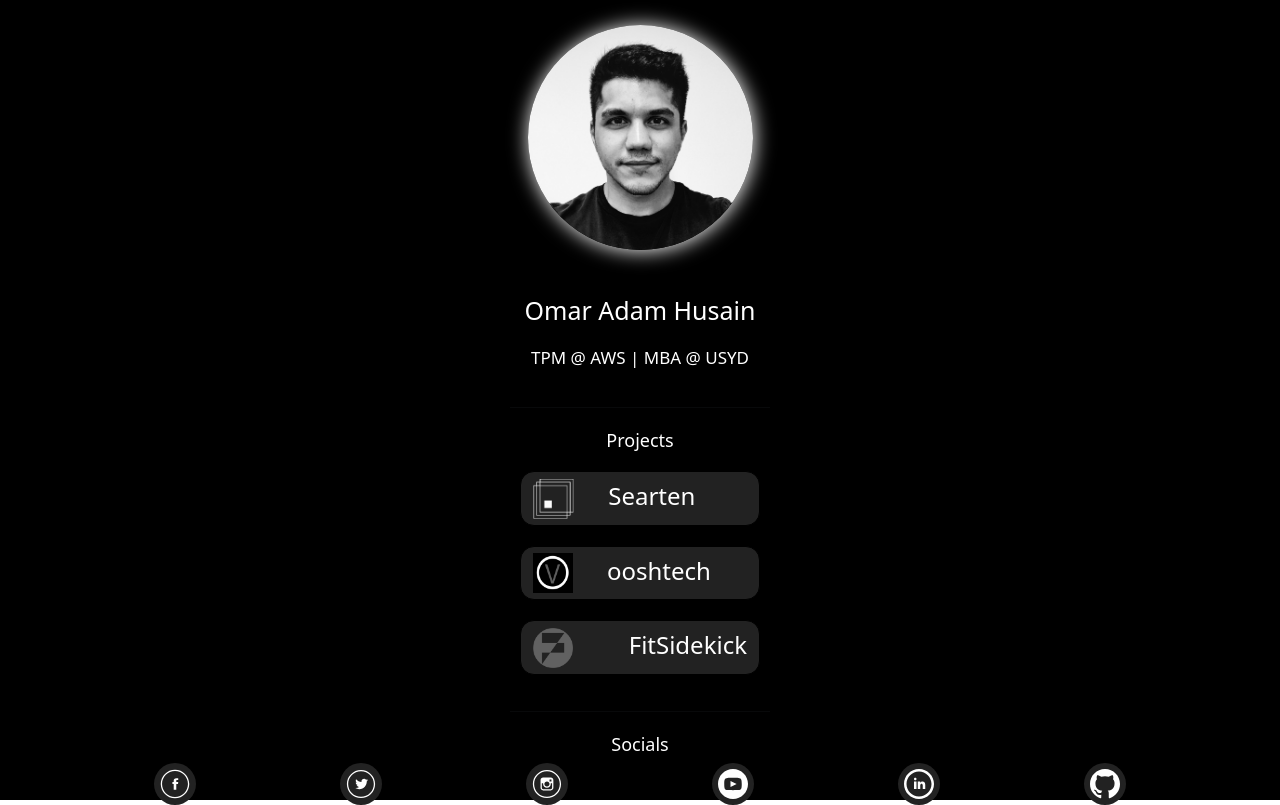
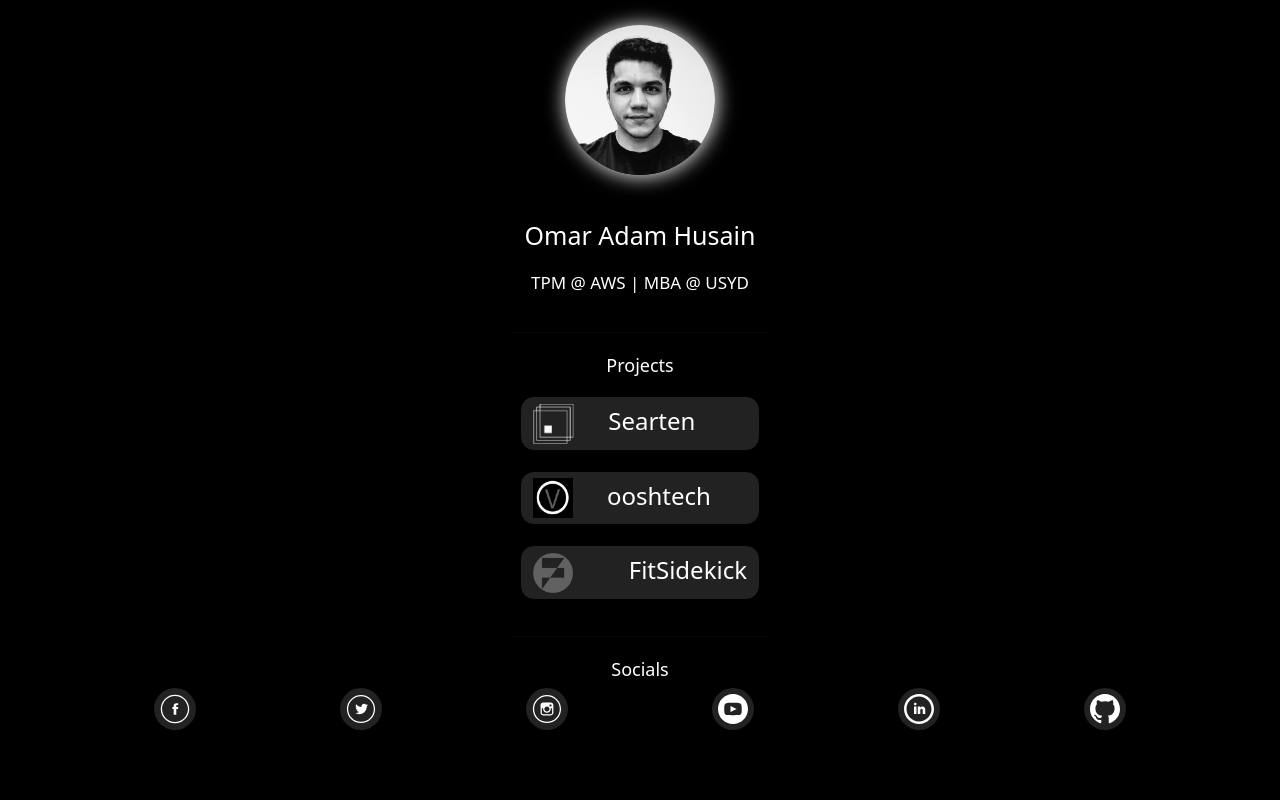
Before and after one commit to OmarAHusain/Omar.Cloud, a React (Create React App) app: page / in a window 1280 px wide. Built offline with nearby package versions, Linux system fonts and the light colour scheme; no server answers; what aws-amplify would draw is missing.

Commit message:
Smaller head

```diff
--- a/src/App.css
+++ b/src/App.css
@@ -45,7 +45,7 @@
 /* Profile elements */
 
 .profile-pic {
-    max-height: 225px;
+    max-height: 150px;
     border-radius: 200px;
     margin: 25px;
     box-shadow: 1px 1px 20px 0px #FFFFFF;
@@ -126,7 +126,6 @@
     transition: box-shadow 0.25s cubic-bezier(0.08, 0.59, 0.29, 0.99) 0s, border-color 0.25s cubic-bezier(0.08, 0.59, 0.29, 0.99) 0s, transform 0.25s cubic-bezier(0.08, 0.59, 0.29, 0.99) 0s, background-color 0.25s cubic-bezier(0.08, 0.59, 0.29, 0.99) 0s;
 }
 
-
 /* Socials elements */
 
 .socials {
@@ -136,10 +135,6 @@
 .social {
 
     width:20px;
-}
-
-.social-svg{
-
 }
 
 .social a {
```
